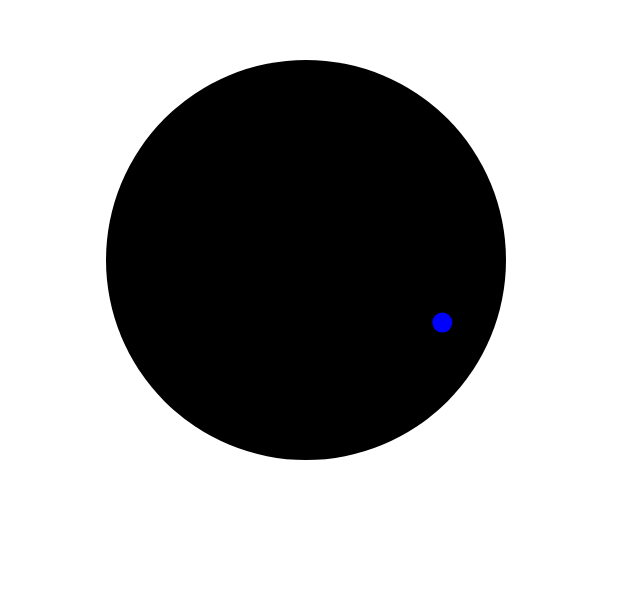
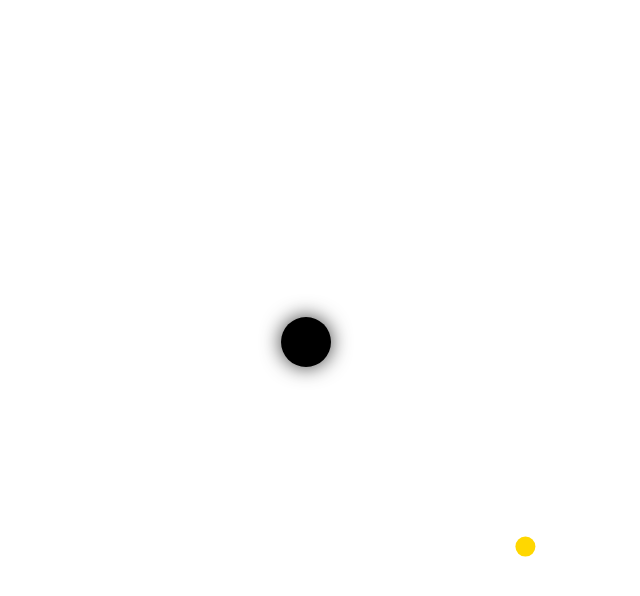
Before and after one commit to zVoidra/react-github-page-experiment, a React (Vite) app: page / in a window 1280 px wide. Shown: the part 140-736 px from the top of the page, without its empty margins (334-974 px from the left). Built offline with nearby package versions, Linux system fonts and the light colour scheme.

Commit message:
Made planet orbit black-hole around.

```diff
--- a/src/assets/BlackHole/BlacHole.css
+++ b/src/assets/BlackHole/BlacHole.css
@@ -1,17 +1,4 @@
 /* App.css */
-.black-hole-container {
-  position: relative;
-  width: 400px;
-  height: 400px;
-  display: flex;
-  justify-content: center;
-  align-items: center;
-  background-color: black;
-  overflow: hidden;
-  border-radius: 50%;
-  margin: auto;
-}
-
 .black-hole {
   width: 50px;
   height: 50px;
@@ -25,7 +12,19 @@
   position: absolute;
   width: 20px;
   height: 20px;
-  background-color: blue;
+  background-color: gold;
   border-radius: 50%;
   z-index: 2;
 }
+
+.space {
+  height: 900px;
+  width: 900px;
+  position: relative;
+  display: flex;
+  justify-content: center;
+  align-items: center;
+  overflow: hidden;
+  border-radius: 50%;
+  margin: auto;
+}
--- a/src/assets/BlackHole/BlackHole.tsx
+++ b/src/assets/BlackHole/BlackHole.tsx
@@ -1,4 +1,4 @@
-import React, { useEffect, useState } from 'react';
+import { useEffect, useState } from 'react';
 import './BlacHole.css';
 
 export default function BlackHoleWithOrbit() {
@@ -16,19 +16,21 @@ export default function BlackHoleWithOrbit() {
   }, []);
 
   // Calculate x and y coordinates based on the angle
-  const radius = 150;
+  const radius = 300;
   const x = Math.cos(angle) * radius;
   const y = Math.sin(angle) * radius;
 
   return (
-    <div className="black-hole-container">
-      <div className="black-hole"></div>
+    <>
+      <div className="space">
+        <div className="black-hole"/>
         <div
           className="planet"
           style={{
             transform: `translate(${x}px, ${y}px)`,
           }}
-      ></div>
+          />
       </div>
+    </>
   );
 };
```
Lines whose indentation alone changed are shown as unchanged.
